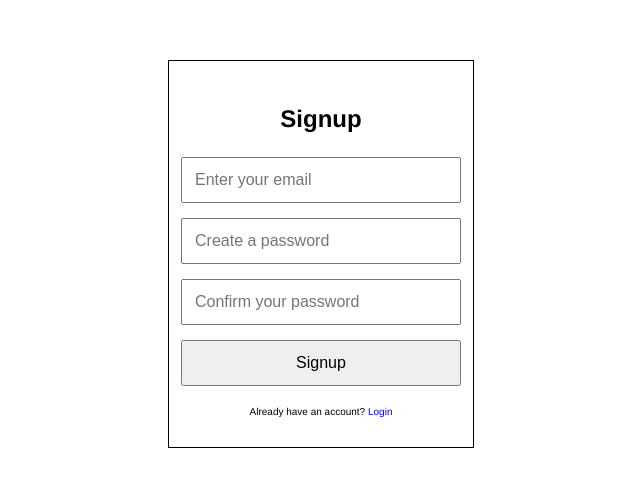
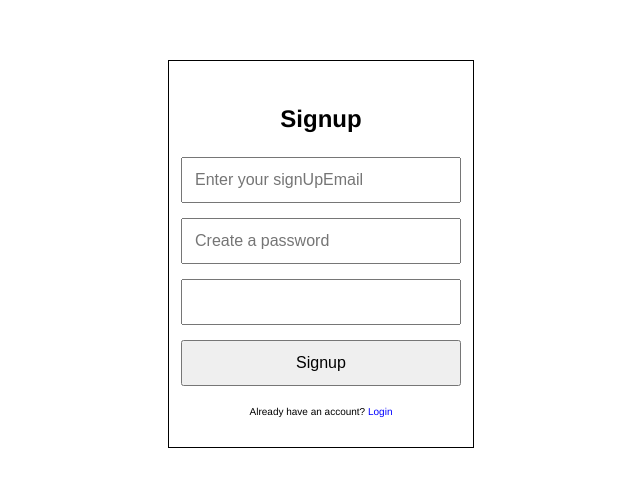
Before and after one commit to TW61-code/Form-Data, a React (Vite) app: page / in a window 1280 px wide. Shown: the part 154-640 px from the top of the page, without its empty margins (319-959 px from the left). Built offline with nearby package versions, Linux system fonts and the light colour scheme.

Commit message:
Implement error state to handle possible errors in forms

```diff
--- a/server/db.json
+++ b/server/db.json
@@ -1,53 +1,14 @@
 {
   "contacts": [
     {
-      "id": "c4c1",
-      "password": null,
-      "email": null
+      "id": "fde4",
+      "password": "",
+      "signUpEmail": ""
     },
     {
-      "id": "3234",
+      "id": "2587",
       "password": "",
-      "email": "cds"
-    },
-    {
-      "id": "6112",
-      "password": null,
-      "email": null
-    },
-    {
-      "id": "c04a",
-      "password": "Awhinatia12",
-      "email": "KaiMitchell.personal@gmail.com"
-    },
-    {
-      "id": "380b",
-      "password": null,
-      "email": null
-    },
-    {
-      "id": "f6d7",
-      "password": "a",
-      "email": "fds"
-    },
-    {
-      "id": "e0ec",
-      "password": null,
-      "email": null
-    },
-    {
-      "id": "ef5e"
-    },
-    {
-      "id": "c737",
-      "password": "qq",
-      "email": "cvcds"
-    },
-    {
-      "id": "81cb"
-    },
-    {
-      "id": "2776"
+      "signUpEmail": ""
     }
   ]
 }
--- a/src/App.jsx
+++ b/src/App.jsx
@@ -6,27 +6,12 @@ import SignUpPage from './form-pages/Sign-up.jsx';
 
 function App() {
 
-  //Sign in data.
-  const [email, setEmail] = useState('');
-  const [password, setPassword] = useState('');
-  //Sign up data.
-  const [newPassword, setNewPassword] = useState('');
-  const [confirmationPassword, setConfirmationPassword] = useState('');
-
-  console.log(email);
+  const [errors, setErrors] = useState({});
 
   return (
     <>
       {/* <SignInPage page='sign-in'/> */}
-      <SignUpPage
-        page='sign-up'
-        email={email}
-        setEmail={setEmail}
-        newPassword={newPassword}
-        setNewPassword={setNewPassword}
-        confirmationPassword={confirmationPassword}
-        setConfirmationPassword={setConfirmationPassword}
-      />
+      <SignUpPage page='sign-up' setErrors={setErrors} errors={errors} />
     </>
   )
 }
--- a/src/components/Form.jsx
+++ b/src/components/Form.jsx
@@ -7,8 +7,8 @@ function Form(
         type1,
         type2,
         page,
-        setEmail,
-        email,
+        setSignUpEmail,
+        signUpEmail,
         confirmPasswordPlaceholder,
         setNewPassword,
         newPassword,
@@ -36,13 +36,13 @@ function Form(
         <form className={`${page}-form`} onSubmit={onHandleSubmitForm}>
             <h3 className='form-header'>{page === 'sign-in' ? 'Login' : 'Signup'}</h3>
             <fieldset className={`${page}-fieldset`}>
-                {/* username / email section */}
+                {/* username / signUpEmail section */}
                 <input
                     type={type1}
                     id={`${page}-${type1}`}
-                    value={email}
-                    onChange={(e) => setEmail(e.target.value)}
-                    placeholder='Enter your email'
+                    value={signUpEmail}
+                    onChange={(e) => setSignUpEmail(e.target.value)}
+                    placeholder='Enter your signUpEmail'
                 />
                 {/* password section */}
                 <input
--- a/src/form-pages/Sign-up.jsx
+++ b/src/form-pages/Sign-up.jsx
@@ -1,23 +1,22 @@
-import React from 'react';
+import React, {useState} from 'react';
 import Form from '../components/Form.jsx';
 import './Form.css';
 
-function SignUp({page, email, setEmail, setConfirmationPassword, setNewPassword, newPassword, confirmationPassword}) {
+function SignUp({page , errors, setErrors}) {
 
-    let confirmPasswordPlaceholder = 'Confirm your password';
+  const [signUpEmail, setSignUpEmail] = useState('');
+  const [newPassword, setNewPassword] = useState('');
+  const [confirmationPassword, setConfirmationPassword] = useState('');
 
-    const matchingPassword = confirmationPassword === newPassword;
-
-    const signUpData = {
-        password: matchingPassword ? newPassword : undefined,
-        email: matchingPassword ? email : undefined,
-    }
+  let signUpData = {};
 
     async function handleSubmitForm(e) {
         e.preventDefault();
 
-        if (!matchingPassword) {
-            confirmPasswordPlaceholder = 'Passwords do not match';
+        if (newPassword === confirmationPassword) {
+            signUpData = {
+                password: newPassword,
+                signUpEmail: signUpEmail,
             }
 
             const response = await fetch('http://localhost:3000/contacts', {
@@ -28,7 +27,17 @@ function SignUp({page, email, setEmail, setConfirmationPassword, setNewPassword,
                 body: JSON.stringify(signUpData),
             });
 
-        setEmail('');
+            console.log(await response.json());
+
+          } else {
+            alert('Passwords do not match');
+
+            setErrors({...errors, noMatch: "Passwords do not match"});
+          }
+
+          console.log(errors.noMatch)
+
+        setSignUpEmail('');
         setNewPassword('');
         setConfirmationPassword('');
     }
@@ -39,9 +48,8 @@ function SignUp({page, email, setEmail, setConfirmationPassword, setNewPassword,
             page={page}
             type1='text'
             type2='password'
-            setEmail={setEmail}
-            email={email}
-            confirmPasswordPlaceholder={confirmPasswordPlaceholder}
+            setSignUpEmail={setSignUpEmail}
+            signUpEmail={signUpEmail}
             setNewPassword={setNewPassword}
             newPassword={newPassword}
             setConfirmationPassword={setConfirmationPassword}
```
Lines whose indentation alone changed are shown as unchanged.
